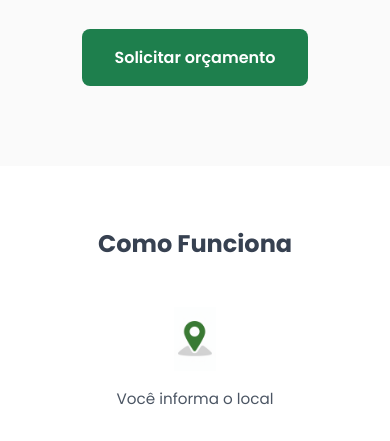
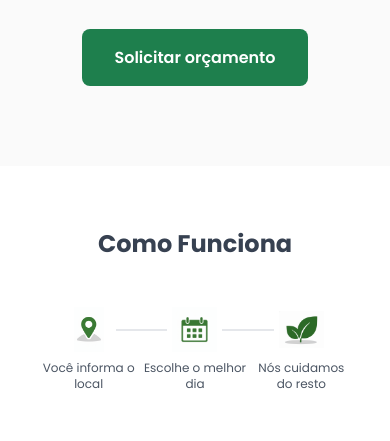
Before and after one commit to STRIDEUPOFC/JAIRO, a plain HTML site: page index.html in a window 390 px wide. Shown: the part 309-750 px from the top of the page. Drawn offline with Linux system fonts and the light colour scheme.

Commit message:
Modify styles for steps section and mobile layout
Updated styles for mobile responsiveness and adjusted layout for the steps section.

```diff
--- a/index.html
+++ b/index.html
@@ -126,7 +126,7 @@
             .hero h1 { font-size: 3rem; }
         }
 
-        /* --- COMO FUNCIONA --- */
+        /* --- COMO FUNCIONA (MODIFICADO) --- */
         .how-it-works {
             background-color: var(--white);
         }
@@ -139,35 +139,66 @@
 
         .steps-grid {
             display: flex;
-            flex-direction: column;
-            gap: 2rem;
-            align-items: center;
+            /* Força horizontal no mobile */
+            flex-direction: row;
+            justify-content: space-between;
+            align-items: flex-start;
+            position: relative; /* Necessário para a linha */
+        }
+
+        /* Linha conectora entre os ícones */
+        .steps-grid::before {
+            content: '';
+            position: absolute;
+            top: 22px; /* Centralizado verticalmente com o ícone mobile */
+            left: 10%;
+            right: 10%;
+            height: 2px;
+            background-color: #E5E7EB; /* Cor da linha */
+            z-index: 1;
         }
 
         .step-item {
             display: flex;
             flex-direction: column;
             align-items: center;
-            max-width: 300px;
+            flex: 1; /* Divide o espaço igualmente */
+            z-index: 2; /* Fica acima da linha */
         }
 
         .step-icon {
-            width: 64px;
-            height: 64px;
-            margin-bottom: 1rem;
+            /* Tamanho reduzido no mobile */
+            width: 45px;
+            height: 45px;
+            margin-bottom: 0.5rem;
             object-fit: contain;
+            background-color: var(--white); /* Fundo branco para cobrir a linha */
+            padding: 0 5px; /* Espaço lateral para a linha não colar no desenho */
+            box-sizing: content-box;
         }
 
         .step-text {
-            font-size: 0.95rem;
+            /* Fonte reduzida no mobile */
+            font-size: 0.75rem;
             color: #4B5563;
+            text-align: center;
+            line-height: 1.3;
+            padding: 0 2px;
         }
 
+        /* Ajustes para Desktop (retorna ao tamanho normal) */
         @media(min-width: 768px) {
-            .steps-grid {
-                flex-direction: row;
-                justify-content: space-between;
-                align-items: flex-start;
+            .step-icon {
+                width: 64px;
+                height: 64px;
+            }
+
+            .step-text {
+                font-size: 1rem;
+            }
+
+            .steps-grid::before {
+                top: 32px; /* Reajusta a linha para o centro do ícone maior */
             }
         }
 
@@ -633,3 +664,4 @@
     </script>
 </body>
 </html>
+</html>
```
